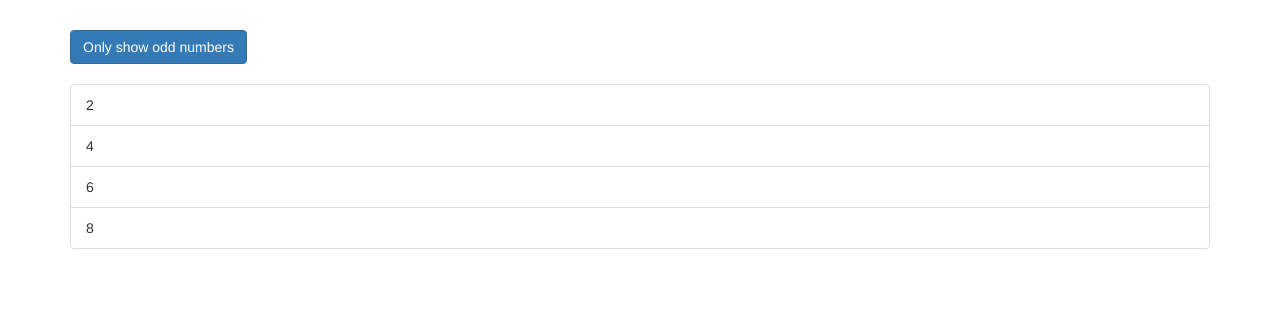
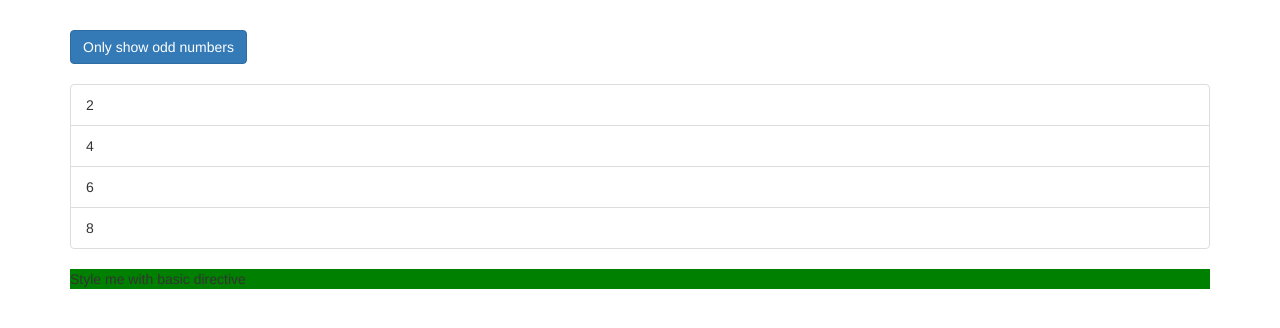
Before and after one commit to iamvsz/Directive-Start, an Angular app: page / in a window 1280 px wide. Shown: the top 328 px of the page. Built offline with nearby package versions, Linux system fonts and the light colour scheme.

Commit message:
Basic highlight Directive

```diff
--- a/src/app/app.component.html
+++ b/src/app/app.component.html
@@ -15,6 +15,7 @@
           </li>
         </div>
       </ul>
+      <p appBasicHighlight>Style me with basic directive</p>
     </div>
   </div>
 </div>
--- a/src/app/app.module.ts
+++ b/src/app/app.module.ts
@@ -3,10 +3,12 @@
 
 import { AppRoutingModule } from './app-routing.module';
 import { AppComponent } from './app.component';
+import { BasicHighlightDirective } from './basic-highlight/basic-highlight.directive';
 
 @NgModule({
   declarations: [
-    AppComponent
+    AppComponent,
+    BasicHighlightDirective
   ],
   imports: [
     BrowserModule,
--- /dev/null
+++ b/src/app/basic-highlight/basic-highlight.directive.ts
@@ -0,0 +1,13 @@
+import { Directive, ElementRef, OnInit } from "@angular/core";
+
+@Directive({
+    selector: '[appBasicHighlight]'
+})
+export class BasicHighlightDirective implements OnInit {
+    constructor(private elementRef: ElementRef) {
+    }
+
+    ngOnInit() {
+        this.elementRef.nativeElement.style.backgroundColor = "green";
+    }
+}
```
